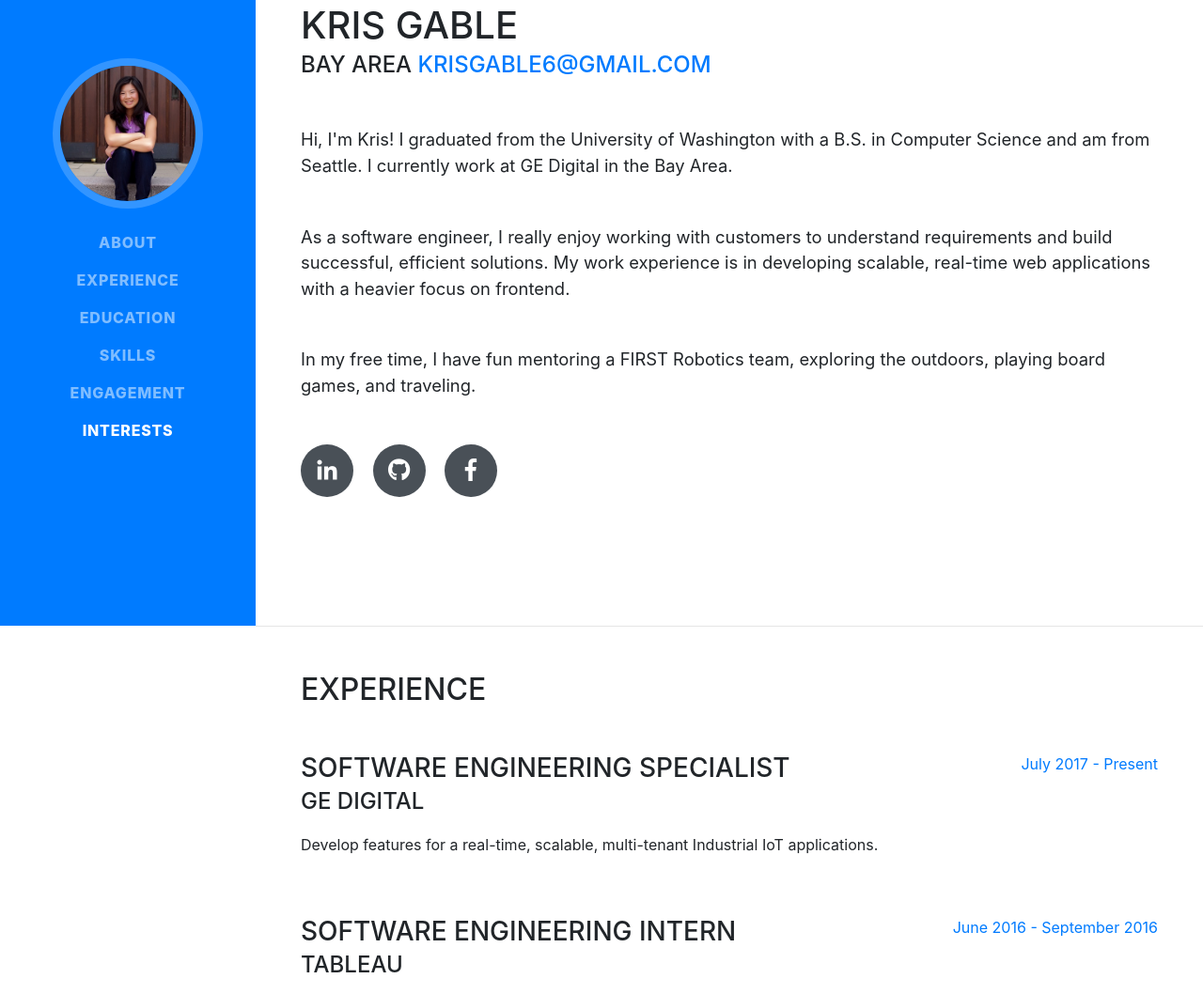
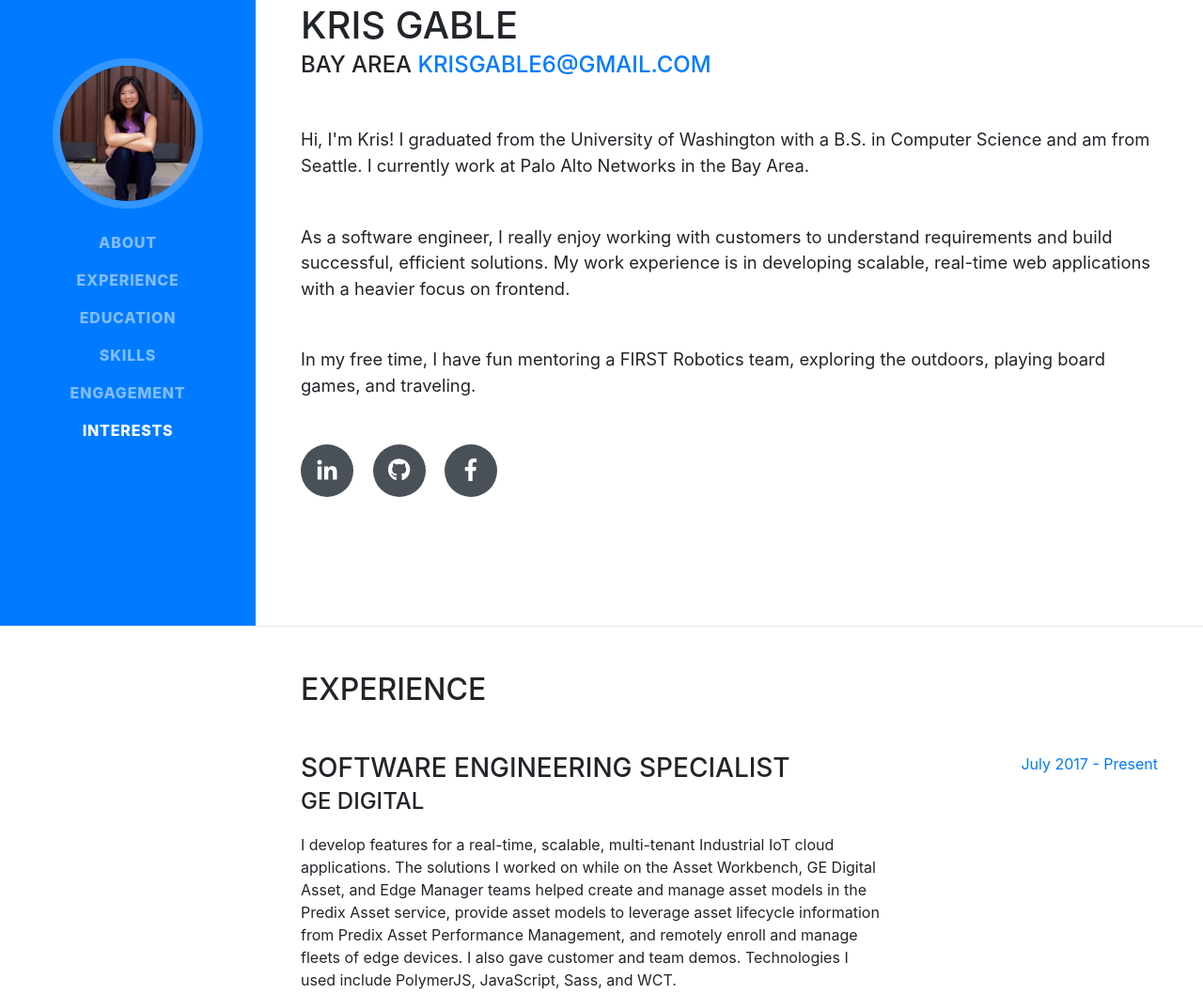
Before and after one commit to kristiyg/kristiyg.github.io, a website with bundled scripts: page index.html in a window 1280 px wide. Shown: the part 134-1192 px from the top of the page at 94% size. Built offline with nearby package versions, Linux system fonts and the light colour scheme; a web font is replaced by a local one.

Commit message:
job update

```diff
--- a/index.html
+++ b/index.html
@@ -63,7 +63,7 @@
           <div class="subheading mb-5">Bay Area
             <a href="mailto:name@email.com">krisgable6@gmail.com</a>
           </div>
-          <p class="lead mb-5">Hi, I'm Kris! I graduated from the University of Washington with a B.S. in Computer Science and am from Seattle. I currently work at GE Digital in the Bay Area.</p>
+          <p class="lead mb-5">Hi, I'm Kris! I graduated from the University of Washington with a B.S. in Computer Science and am from Seattle. I currently work at Palo Alto Networks in the Bay Area.</p>
           <p class="lead mb-5">As a software engineer, I really enjoy working with customers to understand requirements and build successful, efficient solutions. My work experience is in developing scalable, real-time web applications with a heavier focus on frontend.</p>
           <p class="lead mb-5">In my free time, I have fun mentoring a FIRST Robotics team, exploring the outdoors, playing board games, and traveling.</p>
           <div class="social-icons">
@@ -90,7 +90,7 @@
             <div class="resume-content mr-auto">
               <h3 class="mb-0">Software Engineering Specialist</h3>
               <div class="subheading mb-3">GE Digital</div>
-              <p>Develop features for a real-time, scalable, multi-tenant Industrial IoT applications.</p>
+              <p>I develop features for a real-time, scalable, multi-tenant Industrial IoT cloud applications. The solutions I worked on while on the Asset Workbench, GE Digital Asset, and Edge Manager teams helped create and manage asset models in the Predix Asset service, provide asset models to leverage asset lifecycle information from Predix Asset Performance Management, and remotely enroll and manage fleets of edge devices. I also gave customer and team demos. Technologies I used include PolymerJS, JavaScript, Sass, and WCT.</p>
             </div>
             <div class="resume-date text-md-right">
               <span class="text-primary">July 2017 - Present</span>
```
